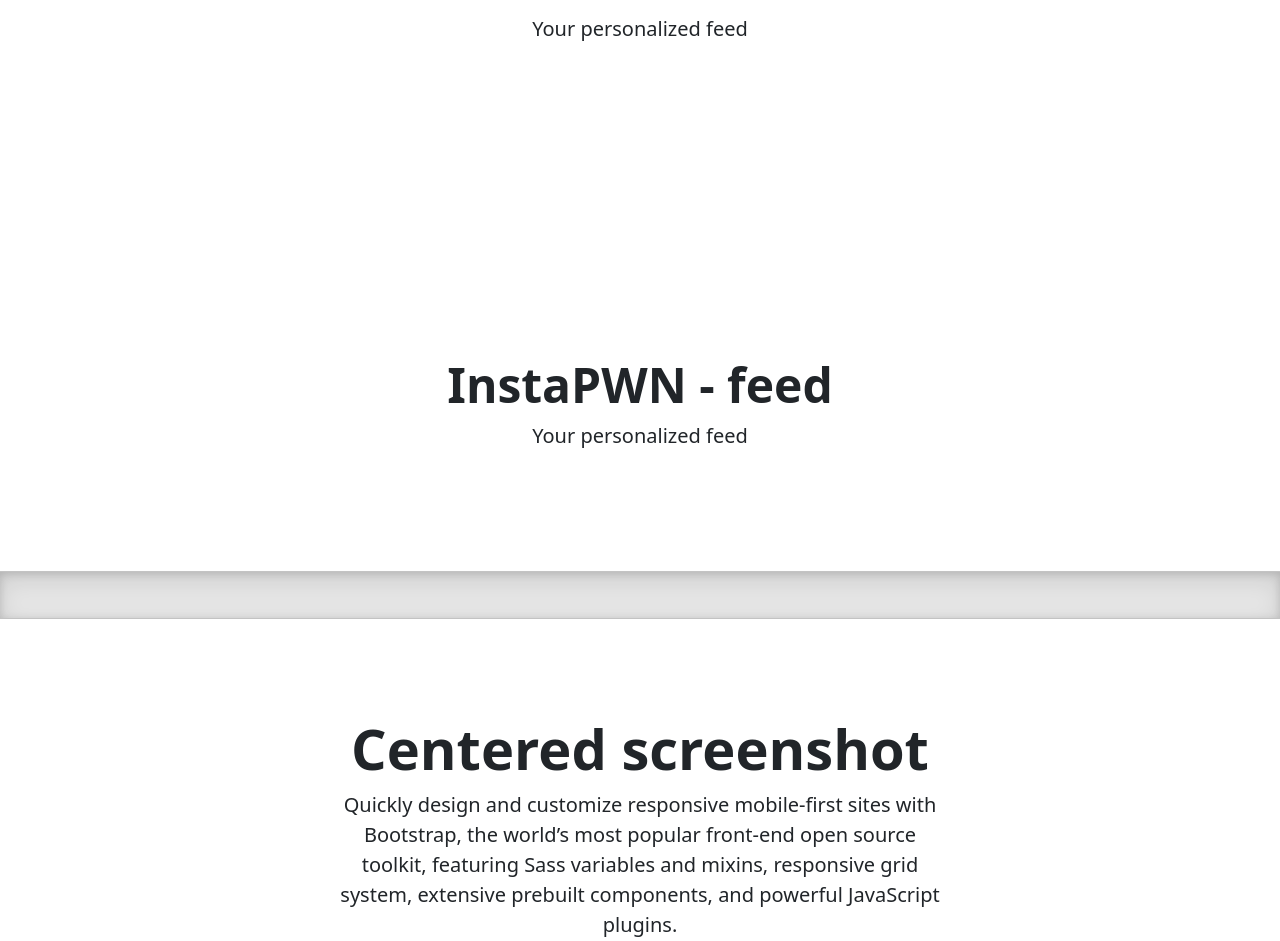
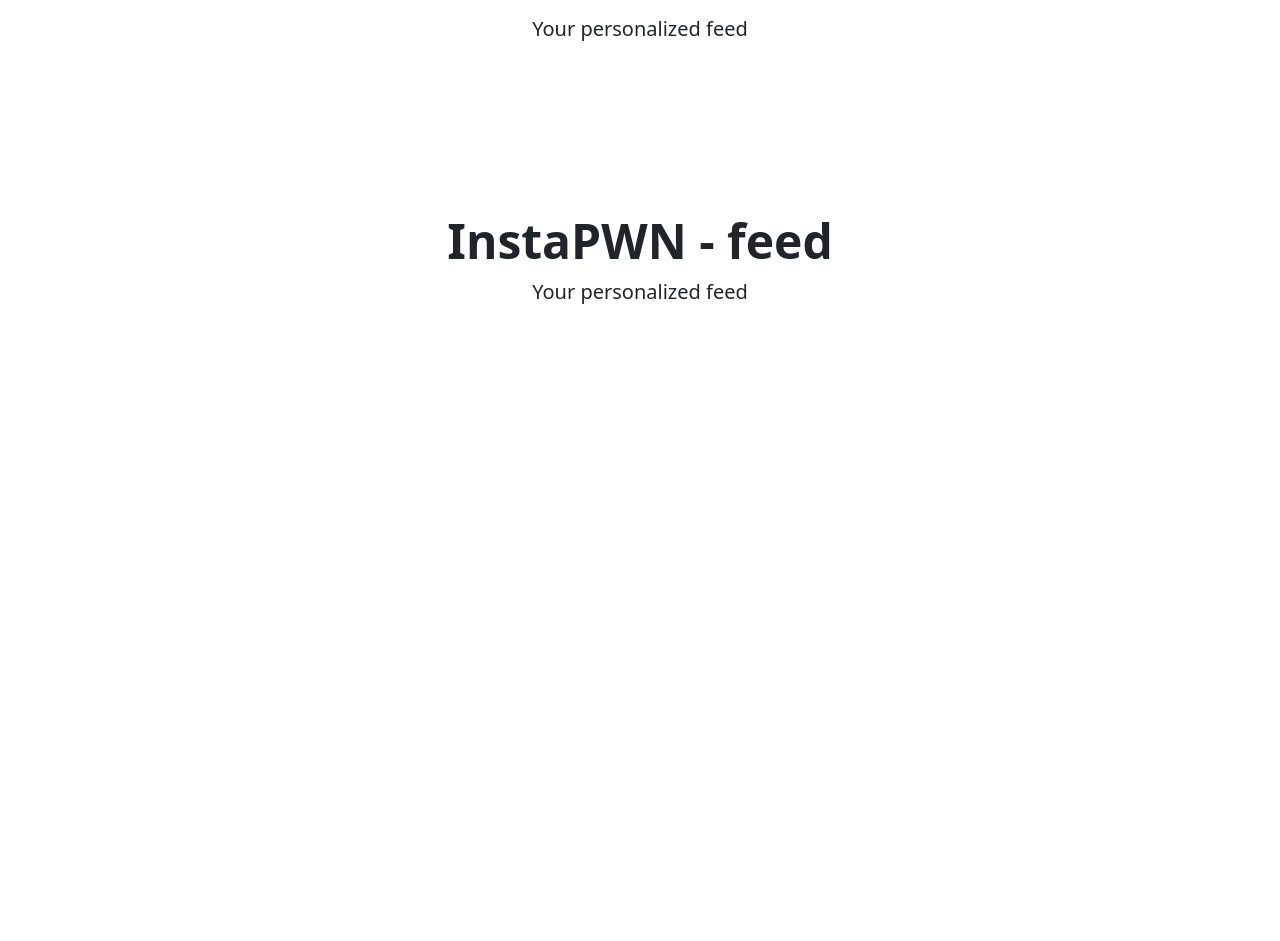
Before and after one commit to pettermk/instapwn, a Django app: page / in a window 1280 px wide. Shown: the part 655-1596 px from the top of the page. After the commit the page ends 959 px from the top, so only its background shows below. Run offline with Django 4.2, Linux system fonts and the light colour scheme; data that the repository does not hold is empty; some libraries are stand-ins or nearby versions.

Commit message:
UI cleanup

```diff
--- a/instapwn/web/templates/web/index.html
+++ b/instapwn/web/templates/web/index.html
@@ -24,6 +24,10 @@
 
   <div class="px-4 py-5 my-5 text-center">
     <div class="col-lg-6 mx-auto">
+    <h1 class="display-5 fw-bold">InstaPWN - feed</h1>
+    <div class="col-lg-6 mx-auto">
+      <p class="lead mb-4">Your personalized feed</p>
+    </div>
     {% for post in posts %}
       <div class="card text-lg-start">
         <div class="card-body">
@@ -32,7 +36,7 @@
           <form action="/posts/delete/{{post.pk}}" method="POST">
           {% csrf_token %}
           <button type="submit" id="completed-task" class="fabutton">
-          <i class="bi bi-trash"></i>
+            <i class="bi bi-trash"></i>
           </button>
           </form>
           </div>
@@ -48,112 +52,4 @@
   </div>
   </div>
 
-
-  <div class="px-4 py-5 my-5 text-center">
-    <h1 class="display-5 fw-bold">InstaPWN - feed</h1>
-    <div class="col-lg-6 mx-auto">
-      <p class="lead mb-4">Your personalized feed</p>
-    </div>
-  </div>
-  <div class="b-example-divider"></div>
-
-  <div class="px-4 pt-5 my-5 text-center border-bottom">
-    <h1 class="display-4 fw-bold">Centered screenshot</h1>
-    <div class="col-lg-6 mx-auto">
-      <p class="lead mb-4">Quickly design and customize responsive mobile-first sites with Bootstrap, the world’s most popular front-end open source toolkit, featuring Sass variables and mixins, responsive grid system, extensive prebuilt components, and powerful JavaScript plugins.</p>
-      <div class="d-grid gap-2 d-sm-flex justify-content-sm-center mb-5">
-        <button type="button" class="btn btn-primary btn-lg px-4 me-sm-3">Primary button</button>
-        <button type="button" class="btn btn-outline-secondary btn-lg px-4">Secondary</button>
-      </div>
-    </div>
-    <div class="overflow-hidden" style="max-height: 30vh;">
-      <div class="container px-5">
-        <img src="bootstrap-docs.png" class="img-fluid border rounded-3 shadow-lg mb-4" alt="Example image" width="700" height="500" loading="lazy">
-      </div>
-    </div>
-  </div>
-
-  <div class="b-example-divider"></div>
-
-  <div class="container col-xxl-8 px-4 py-5">
-    <div class="row flex-lg-row-reverse align-items-center g-5 py-5">
-      <div class="col-10 col-sm-8 col-lg-6">
-        <img src="bootstrap-themes.png" class="d-block mx-lg-auto img-fluid" alt="Bootstrap Themes" width="700" height="500" loading="lazy">
-      </div>
-      <div class="col-lg-6">
-        <h1 class="display-5 fw-bold lh-1 mb-3">Responsive left-aligned hero with image</h1>
-        <p class="lead">Quickly design and customize responsive mobile-first sites with Bootstrap, the world’s most popular front-end open source toolkit, featuring Sass variables and mixins, responsive grid system, extensive prebuilt components, and powerful JavaScript plugins.</p>
-        <div class="d-grid gap-2 d-md-flex justify-content-md-start">
-          <button type="button" class="btn btn-primary btn-lg px-4 me-md-2">Primary</button>
-          <button type="button" class="btn btn-outline-secondary btn-lg px-4">Default</button>
-        </div>
-      </div>
-    </div>
-  </div>
-
-  <div class="b-example-divider"></div>
-
-  <div class="container col-xl-10 col-xxl-8 px-4 py-5">
-    <div class="row align-items-center g-lg-5 py-5">
-      <div class="col-lg-7 text-center text-lg-start">
-        <h1 class="display-4 fw-bold lh-1 mb-3">Vertically centered hero sign-up form</h1>
-        <p class="col-lg-10 fs-4">Below is an example form built entirely with Bootstrap’s form controls. Each required form group has a validation state that can be triggered by attempting to submit the form without completing it.</p>
-      </div>
-      <div class="col-md-10 mx-auto col-lg-5">
-        <form class="p-4 p-md-5 border rounded-3 bg-light">
-          <div class="form-floating mb-3">
-            <input type="email" class="form-control" id="floatingInput" placeholder="name@example.com">
-            <label for="floatingInput">Email address</label>
-          </div>
-          <div class="form-floating mb-3">
-            <input type="password" class="form-control" id="floatingPassword" placeholder="Password">
-            <label for="floatingPassword">Password</label>
-          </div>
-          <div class="checkbox mb-3">
-            <label>
-              <input type="checkbox" value="remember-me"> Remember me
-            </label>
-          </div>
-          <button class="w-100 btn btn-lg btn-primary" type="submit">Sign up</button>
-          <hr class="my-4">
-          <small class="text-muted">By clicking Sign up, you agree to the terms of use.</small>
-        </form>
-      </div>
-    </div>
-  </div>
-
-  <div class="b-example-divider"></div>
-
-  <div class="container my-5">
-    <div class="row p-4 pb-0 pe-lg-0 pt-lg-5 align-items-center rounded-3 border shadow-lg">
-      <div class="col-lg-7 p-3 p-lg-5 pt-lg-3">
-        <h1 class="display-4 fw-bold lh-1">Border hero with cropped image and shadows</h1>
-        <p class="lead">Quickly design and customize responsive mobile-first sites with Bootstrap, the world’s most popular front-end open source toolkit, featuring Sass variables and mixins, responsive grid system, extensive prebuilt components, and powerful JavaScript plugins.</p>
-        <div class="d-grid gap-2 d-md-flex justify-content-md-start mb-4 mb-lg-3">
-          <button type="button" class="btn btn-primary btn-lg px-4 me-md-2 fw-bold">Primary</button>
-          <button type="button" class="btn btn-outline-secondary btn-lg px-4">Default</button>
-        </div>
-      </div>
-      <div class="col-lg-4 offset-lg-1 p-0 overflow-hidden shadow-lg">
-          <img class="rounded-lg-3" src="bootstrap-docs.png" alt="" width="720">
-      </div>
-    </div>
-  </div>
-
-  <div class="b-example-divider"></div>
-
-  <div class="bg-dark text-secondary px-4 py-5 text-center">
-    <div class="py-5">
-      <h1 class="display-5 fw-bold text-white">Dark mode hero</h1>
-      <div class="col-lg-6 mx-auto">
-        <p class="fs-5 mb-4">Quickly design and customize responsive mobile-first sites with Bootstrap, the world’s most popular front-end open source toolkit, featuring Sass variables and mixins, responsive grid system, extensive prebuilt components, and powerful JavaScript plugins.</p>
-        <div class="d-grid gap-2 d-sm-flex justify-content-sm-center">
-          <button type="button" class="btn btn-outline-info btn-lg px-4 me-sm-3 fw-bold">Custom button</button>
-          <button type="button" class="btn btn-outline-light btn-lg px-4">Secondary</button>
-        </div>
-      </div>
-    </div>
-  </div>
-
-  <div class="b-example-divider mb-0"></div>
   {% endblock %}
```
